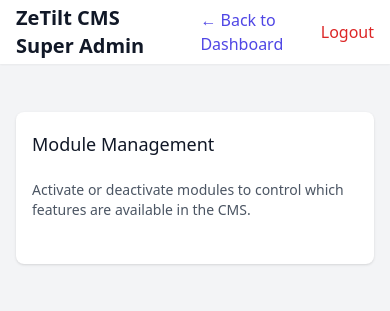
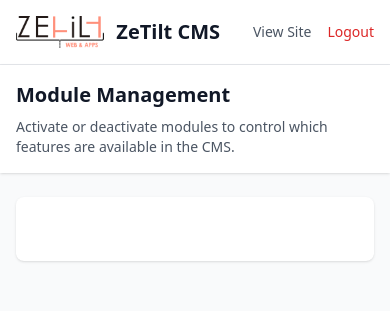
Before and after one commit to ZeTilt/cms, a Symfony app: template templates/admin/modules.html.twig in a window 390 px wide. Shown: the top 311 px of the page. Run offline with Twig, Linux system fonts and the light colour scheme; the template is opened without the code that fills it, so the values that code supplies are empty; some libraries are stand-ins or nearby versions.

Commit message:
feat: améliore le système de modules avec interface dynamique
- Ajoute interface d'activation/désactivation des modules dans l'admin
- Améliore la gestion des modules avec navigation conditionnelle
- Corrige l'affichage du dashboard avec compteurs de modules
- Supprime les logs de test

🤖 Generated with [Claude Code](https://claude.ai/code)

Co-Authored-By: Claude <noreply@anthropic.com>

```diff
--- a/src/Entity/Module.php
+++ b/src/Entity/Module.php
@@ -14,10 +14,10 @@ class Module
     private ?int $id = null;
 
     #[ORM\Column(length: 50, unique: true)]
-    private string $name;
+    private string $name = '';
 
     #[ORM\Column(length: 100)]
-    private string $displayName;
+    private string $displayName = '';
 
     #[ORM\Column(type: 'text', nullable: true)]
     private ?string $description = null;
--- a/templates/admin/modules.html.twig
+++ b/templates/admin/modules.html.twig
@@ -1,37 +1,43 @@
-{% extends 'base.html.twig' %}
+{% extends 'admin/base.html.twig' %}
 
-{% block title %}Module Management - ZeTilt CMS{% endblock %}
+{% block title %}Module Management - Admin{% endblock %}
 
-{% block body %}
-<div class="min-h-screen bg-gray-100">
-    <!-- Navigation -->
-    <nav class="bg-white shadow-sm">
-        <div class="max-w-7xl mx-auto px-4 sm:px-6 lg:px-8">
-            <div class="flex justify-between h-16">
-                <div class="flex items-center space-x-8">
-                    <h1 class="text-xl font-semibold text-gray-900">ZeTilt CMS Super Admin</h1>
-                    <a href="{{ path('admin_dashboard') }}" class="text-indigo-600 hover:text-indigo-900">← Back to Dashboard</a>
-                </div>
-                <div class="flex items-center space-x-4">
-                    <span class="text-sm text-gray-700">{{ app.user.fullName }}</span>
-                    <a href="{{ path('app_logout') }}" class="text-red-600 hover:text-red-900">Logout</a>
-                </div>
-            </div>
+{% block stylesheets %}
+    {{ parent() }}
+    <link rel="stylesheet" href="{{ asset('assets/modules.css') }}">
+{% endblock %}
+
+{% block breadcrumb_items %}
+    <li>
+        <div class="flex items-center">
+            <svg class="flex-shrink-0 h-5 w-5 text-gray-300" fill="currentColor" viewBox="0 0 20 20">
+                <path fill-rule="evenodd" d="M7.293 14.707a1 1 0 010-1.414L10.586 10 7.293 6.707a1 1 0 011.414-1.414l4 4a1 1 0 010 1.414l-4 4a1 1 0 01-1.414 0z" clip-rule="evenodd"></path>
+            </svg>
+            <span class="ml-4 text-sm font-medium text-gray-500" aria-current="page">Module Management</span>
         </div>
-    </nav>
+    </li>
+{% endblock %}
 
-    <!-- Main content -->
-    <div class="max-w-7xl mx-auto py-6 sm:px-6 lg:px-8">
-        <div class="px-4 py-6 sm:px-0">
-            <div class="bg-white shadow rounded-lg">
-                <div class="px-4 py-5 sm:p-6">
-                    <h2 class="text-lg leading-6 font-medium text-gray-900 mb-6">Module Management</h2>
+{% block content %}
+<!-- Header -->
+<div class="bg-white shadow">
+    <div class="max-w-7xl mx-auto py-4 sm:py-6 px-4 sm:px-6 lg:px-8">
+        <div class="flex items-center space-x-2 sm:space-x-4">
+            <h1 class="text-xl sm:text-2xl lg:text-3xl font-bold text-gray-900">
+                Module Management
+            </h1>
+        </div>
+        <p class="mt-2 text-sm text-gray-600">
+            Activate or deactivate modules to control which features are available in the CMS.
+        </p>
+    </div>
+</div>
 
-                    <div class="mb-4">
-                        <p class="text-sm text-gray-600">
-                            Activate or deactivate modules to control which features are available in the CMS.
-                        </p>
-                    </div>
+<!-- Content -->
+<div class="max-w-7xl mx-auto py-6 px-4 sm:px-6 lg:px-8">
+    <div class="space-y-6">
+        <div class="bg-white shadow rounded-lg">
+            <div class="px-4 py-5 sm:p-6">
 
                     <div class="mt-6 flow-root">
                         <ul role="list" class="-my-5 divide-y divide-gray-200">
@@ -47,20 +53,22 @@
                                                 </div>
                                                 <div class="min-w-0 flex-1">
                                                     <div class="focus:outline-none">
-                                                        <span class="absolute inset-0" aria-hidden="true"></span>
                                                         <p class="text-sm font-medium text-gray-900">{{ module.displayName }}</p>
                                                         <p class="text-sm text-gray-500">{{ module.description ?: 'No description available' }}</p>
                                                     </div>
                                                 </div>
                                             </div>
-                                            <div class="flex items-center space-x-2">
+                                            <div class="flex items-center space-x-2 module-actions">
                                                 {% if module.active %}
                                                     <span class="inline-flex items-center px-2.5 py-0.5 rounded-full text-xs font-medium bg-green-100 text-green-800">
                                                         Active
                                                     </span>
                                                     <button
-                                                        class="inline-flex items-center px-3 py-2 border border-gray-300 shadow-sm text-sm leading-4 font-medium rounded-md text-gray-700 bg-white hover:bg-gray-50 focus:outline-none focus:ring-2 focus:ring-offset-2 focus:ring-indigo-500"
+                                                        type="button"
+                                                        class="inline-flex items-center px-3 py-2 border border-gray-300 shadow-sm text-sm leading-4 font-medium rounded-md text-gray-700 bg-white hover:bg-gray-50 focus:outline-none focus:ring-2 focus:ring-offset-2 focus:ring-indigo-500 transition-colors"
                                                         onclick="toggleModule('{{ module.name }}', false)"
+                                                        data-module="{{ module.name }}"
+                                                        data-action="deactivate"
                                                     >
                                                         Deactivate
                                                     </button>
@@ -69,8 +77,11 @@
                                                         Inactive
                                                     </span>
                                                     <button
-                                                        class="inline-flex items-center px-3 py-2 border border-transparent text-sm leading-4 font-medium rounded-md text-white bg-indigo-600 hover:bg-indigo-700 focus:outline-none focus:ring-2 focus:ring-offset-2 focus:ring-indigo-500"
+                                                        type="button"
+                                                        class="inline-flex items-center px-3 py-2 border border-transparent text-sm leading-4 font-medium rounded-md text-white bg-indigo-600 hover:bg-indigo-700 focus:outline-none focus:ring-2 focus:ring-offset-2 focus:ring-indigo-500 transition-colors"
                                                         onclick="toggleModule('{{ module.name }}', true)"
+                                                        data-module="{{ module.name }}"
+                                                        data-action="activate"
                                                     >
                                                         Activate
                                                     </button>
@@ -86,21 +97,63 @@
             </div>
         </div>
     </div>
-</div>
 
+<!-- Clean Module Management Script -->
 <script>
 function toggleModule(moduleName, activate) {
     const action = activate ? 'activate' : 'deactivate';
 
-    if (confirm(`Are you sure you want to ${action} the ${moduleName} module?`)) {
-        // For now, just show an alert - in a real implementation, this would make an AJAX call
-        alert(`Module ${moduleName} would be ${activate ? 'activated' : 'deactivated'}. Please refresh the page.`);
+    if (!confirm(`Are you sure you want to ${action} the ${moduleName} module?`)) {
+        return;
+    }
 
-        // You can implement AJAX functionality here later
-        // fetch('/admin/modules/' + moduleName + '/' + action, {method: 'POST'})
-        //   .then(response => response.json())
-        //   .then(data => window.location.reload());
-    }
+    // Disable all buttons during request
+    const buttons = document.querySelectorAll('button[data-module]');
+    buttons.forEach(btn => {
+        btn.disabled = true;
+        btn.classList.add('opacity-50');
+    });
+
+    const formData = new FormData();
+    formData.append('action', action);
+
+    fetch(`/admin/modules/${moduleName}/toggle`, {
+        method: 'POST',
+        body: formData,
+        headers: {
+            'X-Requested-With': 'XMLHttpRequest'
+        }
+    })
+    .then(response => response.json())
+    .then(data => {
+        if (data.success) {
+            // Show success message
+            const notification = document.createElement('div');
+            notification.className = 'fixed top-4 right-4 bg-green-500 text-white p-4 rounded-md shadow-lg z-50';
+            notification.textContent = data.message;
+            document.body.appendChild(notification);
+
+            // Reload page after short delay
+            setTimeout(() => {
+                window.location.reload();
+            }, 1500);
+        } else {
+            alert('Error: ' + (data.message || 'Unknown error'));
+            // Re-enable buttons
+            buttons.forEach(btn => {
+                btn.disabled = false;
+                btn.classList.remove('opacity-50');
+            });
+        }
+    })
+    .catch(error => {
+        alert('Network error: ' + error.message);
+        // Re-enable buttons
+        buttons.forEach(btn => {
+            btn.disabled = false;
+            btn.classList.remove('opacity-50');
+        });
+    });
 }
 </script>
 {% endblock %}
```
Also changed, not shown: src/Controller/AdminController.php (+28 -0 lines), templates/admin/dashboard.html.twig (+15 -0 lines), 1 other file.
